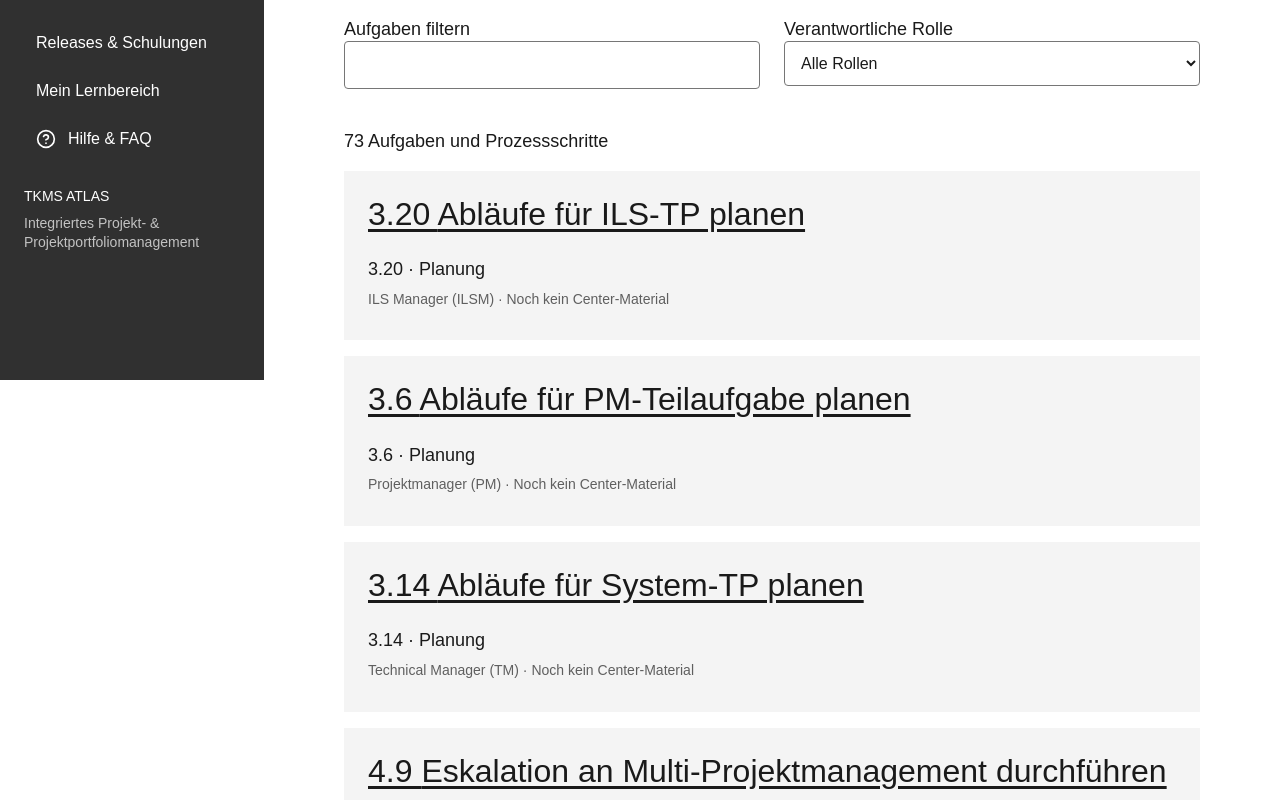
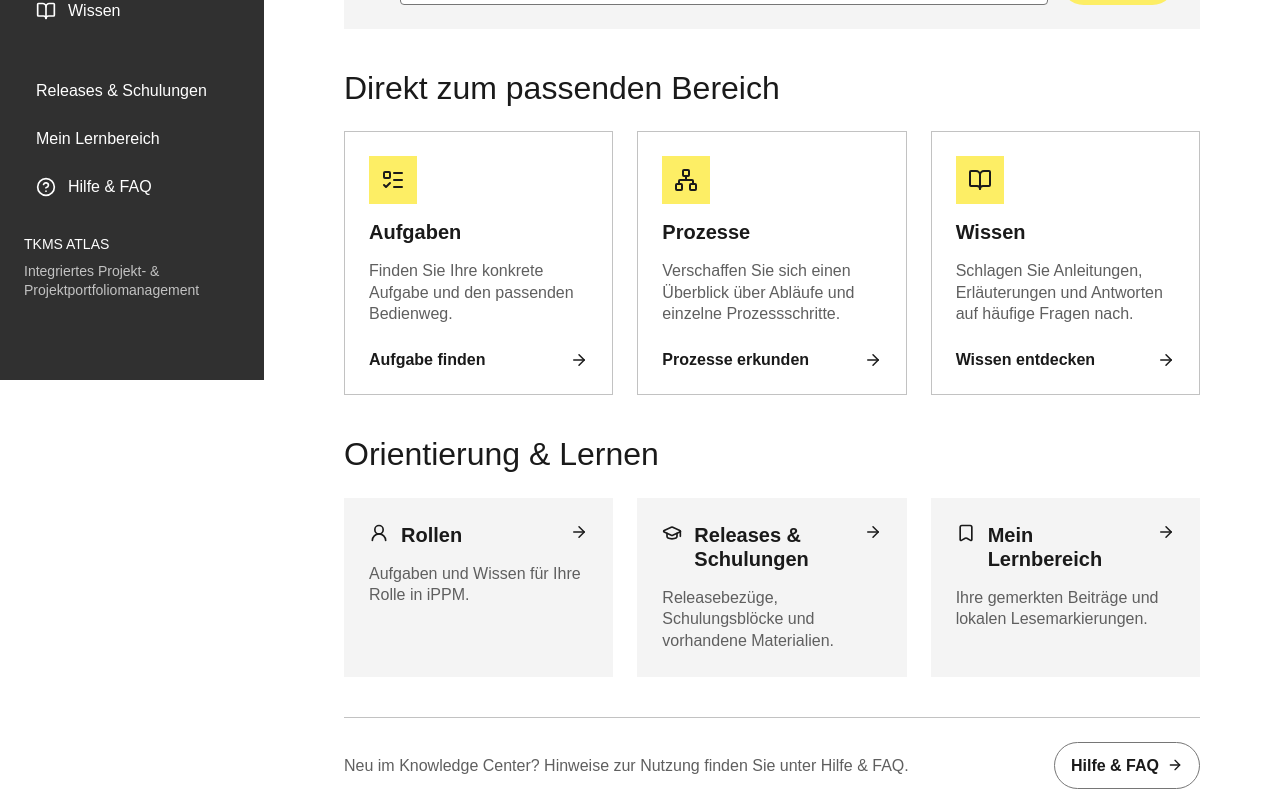
Before and after one commit to DSSensaya/iPPM-Knowledge-Training-Center, a React (Vite) app: page / in a window 1280 px wide. Shown: the part 420-1220 px from the top of the page. Built offline with nearby package versions, Linux system fonts and the light colour scheme.

Commit message:
feat: add a clear home page with search and section entries

```diff
--- a/src/App.tsx
+++ b/src/App.tsx
@@ -4,6 +4,7 @@ import {
   BookOpen,
   ChevronRight,
   HelpCircle,
+  House,
   ListTodo,
   Menu,
   Monitor,
@@ -23,8 +24,10 @@ import Processes from './pages/Processes';
 import ReleaseOverview from './pages/ReleaseOverview';
 import Personal from './pages/Personal';
 import Help from './pages/Help';
+import Home from './pages/Home';
 
 const navigation = [
+  { path: '/', label: 'Startseite', icon: House },
   { path: '/aufgaben', label: 'Aufgaben', icon: ListTodo },
   { path: '/prozesse', label: 'Prozesse', icon: Network },
   { path: '/rollen', label: 'Rollen', icon: UserRound },
@@ -48,7 +51,7 @@ export default function App() {
   const [path, search = ''] = route.split('?');
   const params = new URLSearchParams(search);
   const active =
-    path === '/' || path.startsWith('/aufgabe') || path.startsWith('/schritt')
+    path.startsWith('/aufgabe') || path.startsWith('/schritt')
       ? '/aufgaben'
       : path.startsWith('/artikel') || path.startsWith('/thema') || path.startsWith('/bedienweg')
         ? '/wissen'
@@ -160,7 +163,8 @@ export default function App() {
     document.title = `${current} · iPPM Knowledge & Training Center`;
   }, [path, current]);
   let page;
-  if (path === '/' || path === '/aufgaben') page = <Tasks />;
+  if (path === '/') page = <Home />;
+  else if (path === '/aufgaben') page = <Tasks />;
   else if (path.startsWith('/schritt/'))
     page = <WorkPage id={path.split('/')[2]} kind="step" params={params} />;
   else if (path.startsWith('/aufgabe/')) page = <WorkPage id={path.split('/')[2]} kind="task" />;
--- /dev/null
+++ b/src/pages/Home.tsx
@@ -0,0 +1,119 @@
+import {
+  ArrowRight,
+  Bookmark,
+  BookOpen,
+  GraduationCap,
+  ListTodo,
+  Network,
+  UserRound,
+} from 'lucide-react';
+import { PageTitle, SearchForm } from '../components/ui';
+
+const workEntries = [
+  {
+    path: '/aufgaben',
+    title: 'Aufgaben',
+    description: 'Finden Sie Ihre konkrete Aufgabe und den passenden Bedienweg.',
+    action: 'Aufgabe finden',
+    icon: ListTodo,
+  },
+  {
+    path: '/prozesse',
+    title: 'Prozesse',
+    description: 'Verschaffen Sie sich einen Überblick über Abläufe und einzelne Prozessschritte.',
+    action: 'Prozesse erkunden',
+    icon: Network,
+  },
+  {
+    path: '/wissen',
+    title: 'Wissen',
+    description: 'Schlagen Sie Anleitungen, Erläuterungen und Antworten auf häufige Fragen nach.',
+    action: 'Wissen entdecken',
+    icon: BookOpen,
+  },
+];
+
+const orientationEntries = [
+  {
+    path: '/rollen',
+    title: 'Rollen',
+    description: 'Aufgaben und Wissen für Ihre Rolle in iPPM.',
+    icon: UserRound,
+  },
+  {
+    path: '/releases',
+    title: 'Releases & Schulungen',
+    description: 'Releasebezüge, Schulungsblöcke und vorhandene Materialien.',
+    icon: GraduationCap,
+  },
+  {
+    path: '/mein-bereich',
+    title: 'Mein Lernbereich',
+    description: 'Ihre gemerkten Beiträge und lokalen Lesemarkierungen.',
+    icon: Bookmark,
+  },
+];
+
+export default function Home() {
+  return (
+    <div className="home">
+      <PageTitle
+        eyebrow="iPPM Knowledge & Training Center"
+        title="Ihr Einstieg in iPPM"
+        description="Anleitungen finden, Abläufe verstehen und Wissen vertiefen. Starten Sie mit einer Suche oder wählen Sie den passenden Bereich."
+      />
+      <div className="home-search">
+        <SearchForm large />
+      </div>
+
+      <section aria-labelledby="home-work-title">
+        <h2 id="home-work-title">Direkt zum passenden Bereich</h2>
+        <ul className="cards home-entries">
+          {workEntries.map(({ path, title, description, action, icon: Icon }) => (
+            <li key={path}>
+              <a className="home-card" href={`#${path}`} aria-labelledby={`home-${path.slice(1)}`}>
+                <Icon className="home-card-icon" size={24} aria-hidden="true" />
+                <h3 id={`home-${path.slice(1)}`}>{title}</h3>
+                <p>{description}</p>
+                <span className="home-card-action">
+                  {action}
+                  <ArrowRight size={18} aria-hidden="true" />
+                </span>
+              </a>
+            </li>
+          ))}
+        </ul>
+      </section>
+
+      <section aria-labelledby="home-orientation-title">
+        <h2 id="home-orientation-title">Orientierung & Lernen</h2>
+        <ul className="cards home-entries">
+          {orientationEntries.map(({ path, title, description, icon: Icon }) => (
+            <li key={path}>
+              <a
+                className="home-card home-card-compact"
+                href={`#${path}`}
+                aria-labelledby={`home-${path.slice(1)}`}
+              >
+                <div className="home-card-heading">
+                  <Icon size={20} aria-hidden="true" />
+                  <h3 id={`home-${path.slice(1)}`}>{title}</h3>
+                  <ArrowRight size={18} aria-hidden="true" />
+                </div>
+                <p>{description}</p>
+              </a>
+            </li>
+          ))}
+        </ul>
+      </section>
+
+      <div className="home-help">
+        <p>Neu im Knowledge Center? Hinweise zur Nutzung finden Sie unter Hilfe & FAQ.</p>
+        <a className="button secondary" href="#/hilfe">
+          Hilfe & FAQ
+          <ArrowRight size={16} aria-hidden="true" />
+        </a>
+      </div>
+    </div>
+  );
+}
--- a/src/styles.css
+++ b/src/styles.css
@@ -373,6 +373,98 @@ button:disabled,
   grid-template-columns: repeat(12, minmax(0, 1fr));
   margin: 24px 0;
 }
+.home-search {
+  padding: 24px;
+  background: var(--base);
+}
+.home-search .search-form {
+  margin: 0;
+  max-width: none;
+}
+.home-search label {
+  margin: 0 0 12px;
+  font-weight: 700;
+}
+.home section {
+  margin: 40px 0;
+}
+.home-entries {
+  list-style: none;
+  padding: 0;
+}
+.home-entries > li {
+  grid-column: span 4;
+  margin: 0;
+}
+.home-card {
+  display: flex;
+  flex-direction: column;
+  height: 100%;
+  gap: 16px;
+  padding: 24px;
+  border: 1px solid var(--steel-light);
+  text-decoration: none;
+}
+.home-card:hover {
+  background: var(--base);
+  border-color: var(--ink);
+}
+.home-card h3,
+.home-card p {
+  margin: 0;
+}
+.home-card h3 {
+  font-weight: 700;
+}
+.home-card p {
+  color: var(--muted-soft);
+  font-size: 16px;
+  flex: 1;
+}
+.home-card-icon {
+  box-sizing: content-box;
+  padding: 12px;
+  background: var(--signal);
+}
+.home-card-action {
+  display: flex;
+  align-items: center;
+  justify-content: space-between;
+  gap: 12px;
+  margin-top: 8px;
+  font-size: 16px;
+  font-weight: 700;
+}
+.home-card-compact {
+  background: var(--base);
+  border-color: transparent;
+}
+.home-card-heading {
+  display: flex;
+  align-items: flex-start;
+  gap: 12px;
+}
+.home-card-heading h3 {
+  flex: 1;
+}
+.home-card svg {
+  flex-shrink: 0;
+}
+.home-help {
+  display: flex;
+  align-items: center;
+  justify-content: space-between;
+  flex-wrap: wrap;
+  gap: 16px;
+  padding-top: 24px;
+  border-top: 1px solid var(--steel-light);
+}
+.home-help p {
+  margin: 0;
+  font-size: 16px;
+  color: var(--muted-soft);
+  flex: 1 1 320px;
+}
 .article-card {
   --muted: var(--muted-soft);
   grid-column: span 4;
@@ -565,6 +657,9 @@ footer {
   clip-path: inset(50%);
 }
 @media (max-width: 1100px) {
+  .home-entries > li {
+    grid-column: span 12;
+  }
   .article-card {
     grid-column: span 6;
   }
@@ -617,6 +712,13 @@ footer {
   }
   .article-card {
     grid-column: span 6;
+  }
+  .home-entries > li {
+    grid-column: span 6;
+  }
+  .home-card,
+  .home-search {
+    padding: 16px;
   }
   .page-title,
   .procedure,
```
Also changed, not shown: 3 other files (tests, documents, lock files or other folders).
